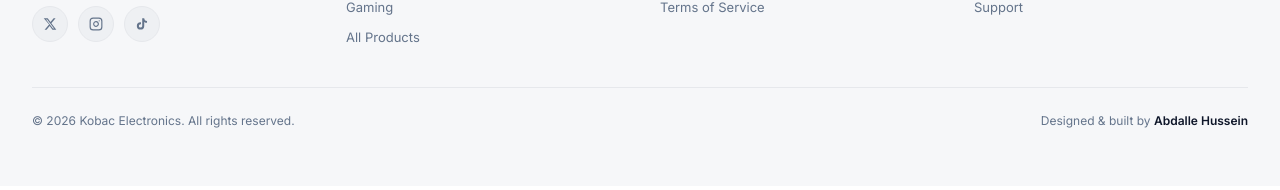
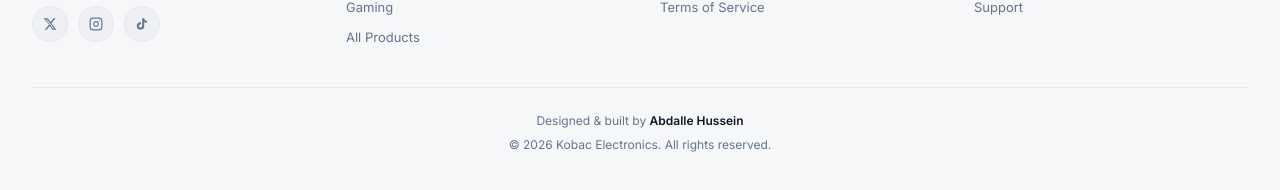
Before and after one commit to Abdalle13/kobac-electronics, a React (Vite) app in the folder frontend/: page / in a window 1280 px wide. Shown: the part 2491-2681 px from the top of the page. Built offline with nearby package versions, Linux system fonts and the light colour scheme; no server answers.

Commit message:
center the footer bottom bar credit and copyright

```diff
--- a/frontend/src/components/layout/Footer.jsx
+++ b/frontend/src/components/layout/Footer.jsx
@@ -89,8 +89,7 @@ const Footer = () => {
         </div>
 
         {/* Bottom bar */}
-        <div className="border-t border-line pt-6 flex flex-col sm:flex-row justify-between items-center gap-3 text-[12px] text-muted">
-          <p>© {year} Kobac Electronics. All rights reserved.</p>
+        <div className="border-t border-line pt-6 flex flex-col items-center gap-1.5 text-center text-[12px] text-muted">
           <p>
             Designed &amp; built by{' '}
             <a
@@ -102,6 +101,7 @@ const Footer = () => {
               Abdalle Hussein
             </a>
           </p>
+          <p>© {year} Kobac Electronics. All rights reserved.</p>
         </div>
       </div>
     </footer>
```
